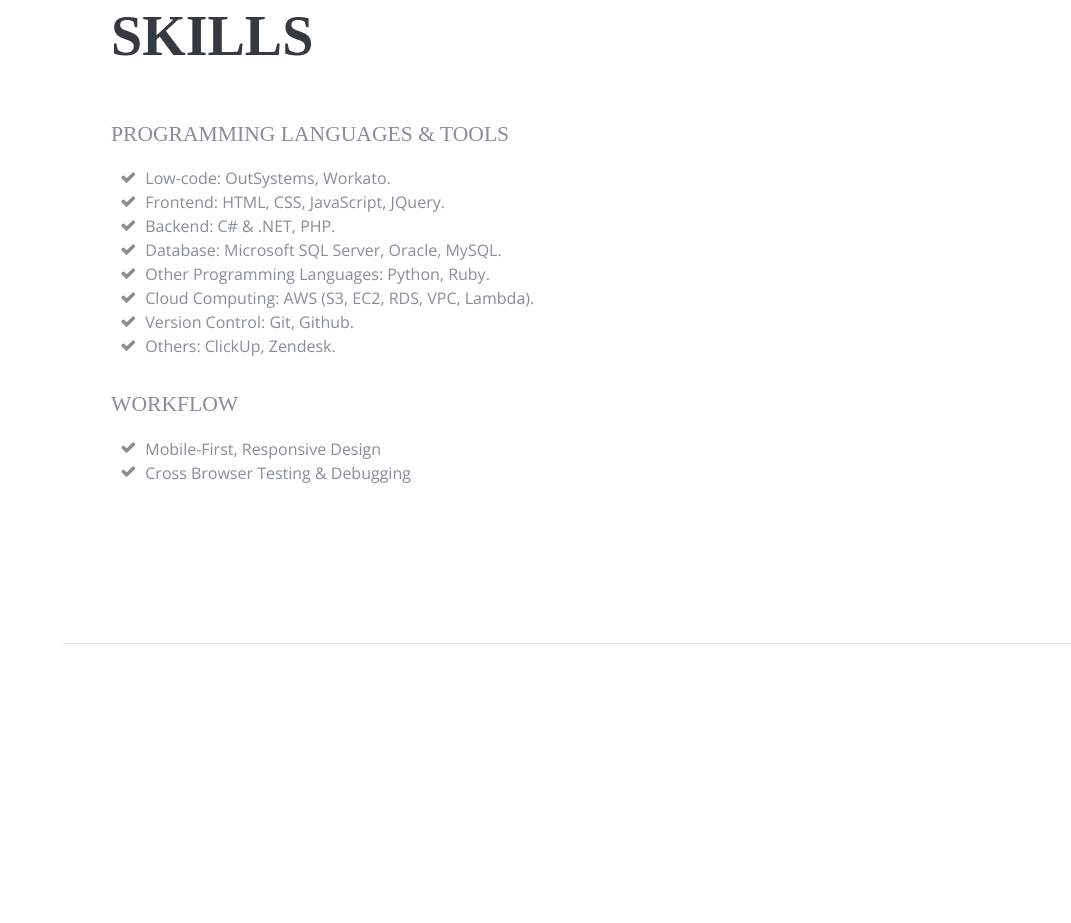
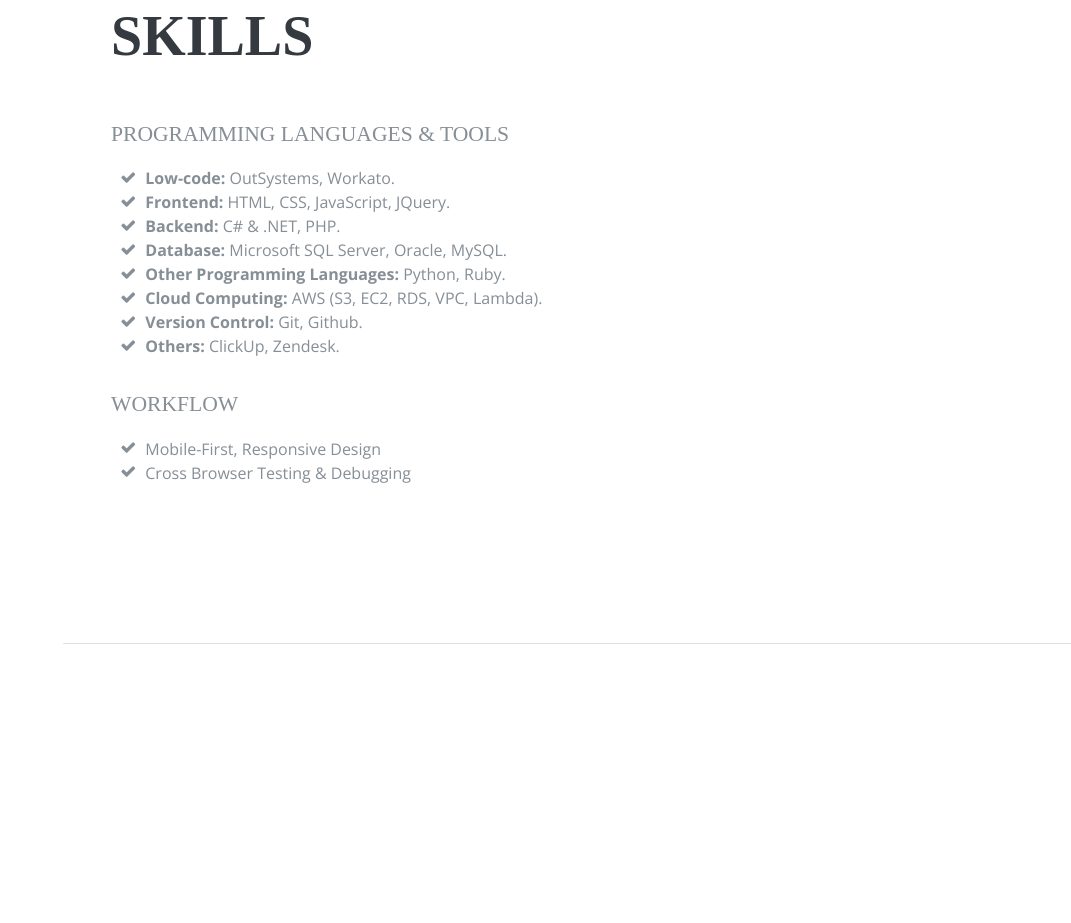
Before and after one commit to luongtracducanh/luongtracducanh.github.io, a plain HTML site: page index.html in a window 1280 px wide. Shown: the part 3516-4439 px from the top of the page, without its empty margins (209-1280 px from the left). Drawn offline with nearby package versions, Linux system fonts and the light colour scheme; files that its build step writes are made by us from their sources; a web font is replaced by a local one.

Commit message:
update portfolio

```diff
--- a/index.html
+++ b/index.html
@@ -291,28 +291,28 @@
         </ul> -->
         <ul class="fa-ul mb-0">
           <li>
-            <i class="fa-li fa fa-check"></i>Low-code: OutSystems, Workato.
+            <i class="fa-li fa fa-check"></i><strong>Low-code:</strong> OutSystems, Workato.
           </li>
           <li>
-            <i class="fa-li fa fa-check"></i>Frontend: HTML, CSS, JavaScript, JQuery.
+            <i class="fa-li fa fa-check"></i><strong>Frontend:</strong> HTML, CSS, JavaScript, JQuery.
           </li>
           <li>
-            <i class="fa-li fa fa-check"></i>Backend: C# & .NET, PHP.
+            <i class="fa-li fa fa-check"></i><strong>Backend:</strong> C# & .NET, PHP.
           </li>
           <li>
-            <i class="fa-li fa fa-check"></i>Database: Microsoft SQL Server, Oracle, MySQL.
+            <i class="fa-li fa fa-check"></i><strong>Database:</strong> Microsoft SQL Server, Oracle, MySQL.
           </li>
           <li>
-            <i class="fa-li fa fa-check"></i>Other Programming Languages: Python, Ruby.
+            <i class="fa-li fa fa-check"></i><strong>Other Programming Languages:</strong> Python, Ruby.
           </li>
           <li>
-            <i class="fa-li fa fa-check"></i>Cloud Computing: AWS (S3, EC2, RDS, VPC, Lambda).
+            <i class="fa-li fa fa-check"></i><strong>Cloud Computing:</strong> AWS (S3, EC2, RDS, VPC, Lambda).
           </li>
           <li>
-            <i class="fa-li fa fa-check"></i>Version Control: Git, Github.
+            <i class="fa-li fa fa-check"></i><strong>Version Control:</strong> Git, Github.
           </li>
           <li>
-            <i class="fa-li fa fa-check"></i>Others: ClickUp, Zendesk.
+            <i class="fa-li fa fa-check"></i><strong>Others:</strong> ClickUp, Zendesk.
           </li>
         </ul>
 
```
